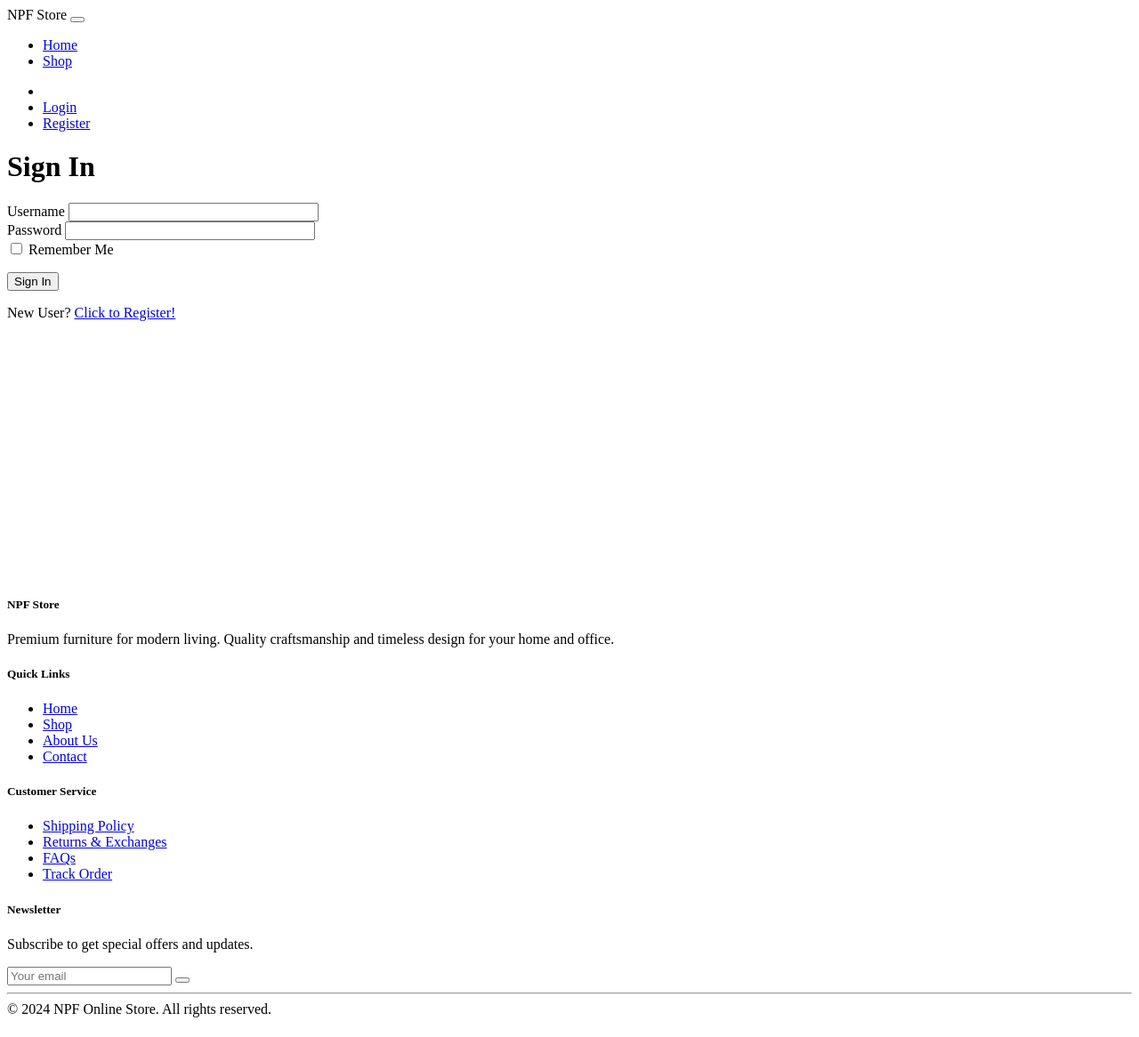
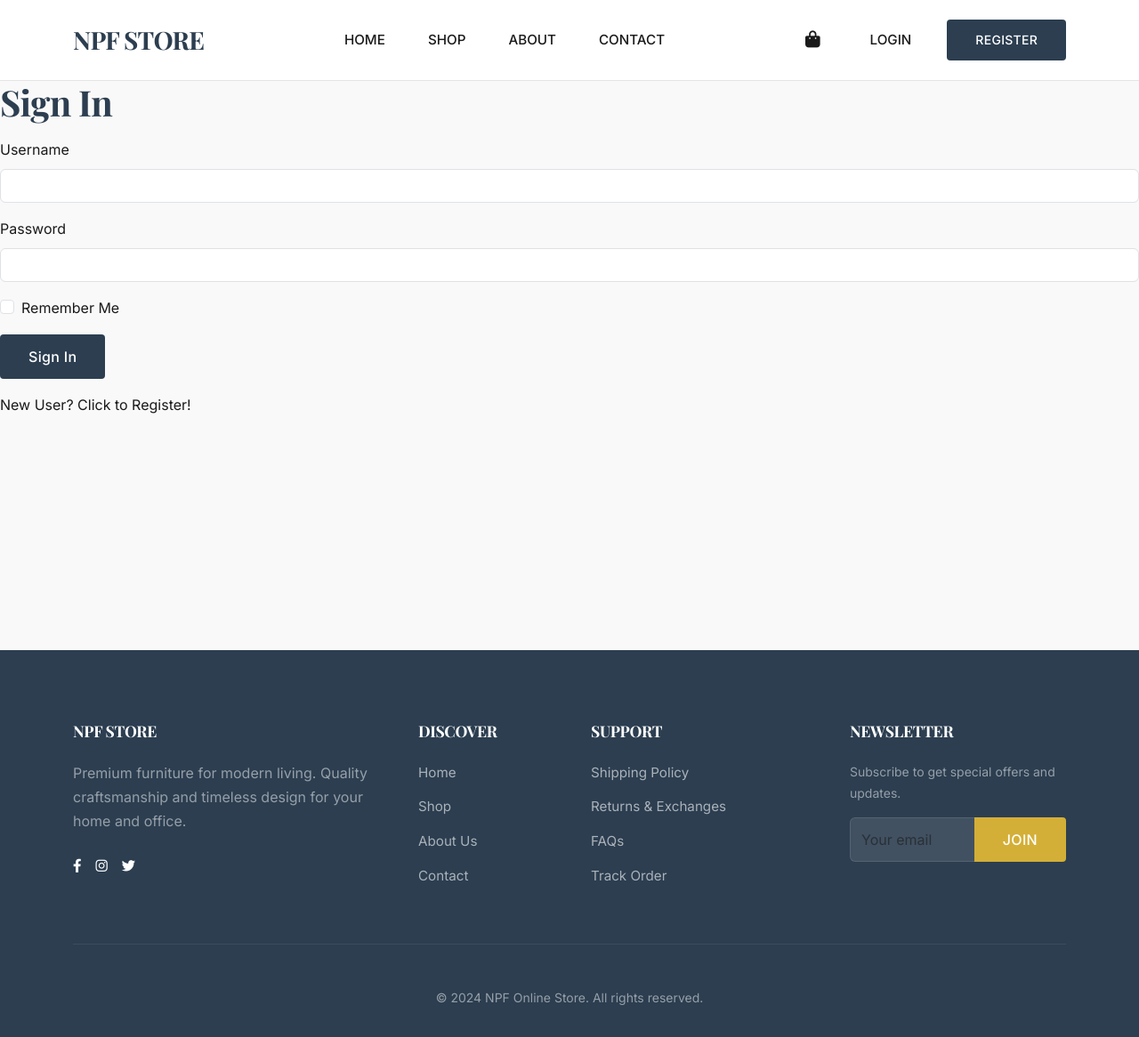
Before and after one commit to qureshi08/NPF-Online-Store, a Flask app: a page that uses app/templates/base.html in a window 1280 px wide. Shown: the whole page at 89% size. Before the commit the page ends 1144 px from the top, so only its background shows below. Run offline with Flask 3, Linux system fonts and the light colour scheme.

Commit message:
Fix base.html structure to restore CSS and layout

```diff
--- a/app/templates/base.html
+++ b/app/templates/base.html
@@ -1,24 +1,54 @@
-<i class="fas fa-couch me-2 text-primary-custom"></i>NPF Store
+<!doctype html>
+<html lang="en">
+
+<head>
+  <meta charset="utf-8">
+  <meta name="viewport" content="width=device-width, initial-scale=1">
+  <title>{{ title }} - NPF Online Store</title>
+  <!-- Bootstrap 5 -->
+  <link href="https://cdn.jsdelivr.net/npm/bootstrap@5.3.0/dist/css/bootstrap.min.css" rel="stylesheet">
+  <!-- Font Awesome -->
+  <link rel="stylesheet" href="https://cdnjs.cloudflare.com/ajax/libs/font-awesome/6.4.0/css/all.min.css">
+  <!-- Swiper JS -->
+  <link rel="stylesheet" href="https://cdn.jsdelivr.net/npm/swiper@10/swiper-bundle.min.css" />
+  <!-- AOS Animation -->
+  <link href="https://unpkg.com/aos@2.3.1/dist/aos.css" rel="stylesheet">
+  <!-- Custom CSS -->
+  <link rel="stylesheet" href="{{ url_for('static', filename='css/style.css') }}">
+</head>
+
+<body>
+  <!-- Navbar -->
+  <nav class="navbar navbar-expand-lg sticky-top">
+    <div class="container">
+      <a class="navbar-brand" href="{{ url_for('main.index') }}">
+        NPF STORE
       </a>
       <button class="navbar-toggler" type="button" data-bs-toggle="collapse" data-bs-target="#navbarNav">
         <span class="navbar-toggler-icon"></span>
       </button>
       <div class="collapse navbar-collapse" id="navbarNav">
-  <ul class="navbar-nav me-auto mb-2 mb-lg-0">
+        <ul class="navbar-nav mx-auto mb-2 mb-lg-0">
           <li class="nav-item">
-      <a class="nav-link" href="{{ url_for('main.index') }}">Home</a>
+            <a class="nav-link" href="{{ url_for('main.index') }}">HOME</a>
           </li>
           <li class="nav-item">
-      <a class="nav-link" href="{{ url_for('main.shop') }}">Shop</a>
+            <a class="nav-link" href="{{ url_for('main.shop') }}">SHOP</a>
+          </li>
+          <li class="nav-item">
+            <a class="nav-link" href="{{ url_for('main.about') }}">ABOUT</a>
+          </li>
+          <li class="nav-item">
+            <a class="nav-link" href="{{ url_for('main.contact') }}">CONTACT</a>
           </li>
         </ul>
 
-  <ul class="navbar-nav align-items-center">
-    <li class="nav-item me-3">
-      <a class="nav-link position-relative" href="{{ url_for('cart.index') }}">
-        <i class="fas fa-shopping-cart fa-lg"></i>
+        <ul class="navbar-nav align-items-center gap-3">
+          <li class="nav-item">
+            <a class="nav-link position-relative p-0" href="{{ url_for('cart.index') }}">
+              <i class="fas fa-shopping-bag fa-lg"></i>
               {% if session.get('cart') %}
-        <span class="position-absolute top-0 start-100 translate-middle badge rounded-pill bg-primary-custom">
+              <span class="position-absolute top-0 start-100 translate-middle badge rounded-pill bg-accent">
                 {{ session.get('cart')|length }}
               </span>
               {% endif %}
@@ -27,32 +57,29 @@
 
           {% if current_user.is_anonymous %}
           <li class="nav-item">
-      <a class="nav-link" href="{{ url_for('auth.login') }}">Login</a>
+            <a class="nav-link" href="{{ url_for('auth.login') }}">LOGIN</a>
           </li>
-    <li class="nav-item ms-2">
-      <a class="btn btn-primary text-white" href="{{ url_for('auth.register') }}">Register</a>
+          <li class="nav-item">
+            <a class="btn btn-primary btn-sm" href="{{ url_for('auth.register') }}">REGISTER</a>
           </li>
           {% else %}
           <li class="nav-item dropdown">
             <a class="nav-link dropdown-toggle" href="#" id="navbarDropdown" role="button" data-bs-toggle="dropdown">
-        <i class="fas fa-user-circle me-1"></i> {{ current_user.username }}
+              {{ current_user.username }}
             </a>
-      <ul class="dropdown-menu dropdown-menu-end shadow-sm border-0">
+            <ul class="dropdown-menu dropdown-menu-end shadow-md border-0 rounded-0 mt-2">
               {% if current_user.is_admin %}
-        <li><a class="dropdown-item" href="{{ url_for('admin.index') }}"><i
-              class="fas fa-tachometer-alt me-2"></i>Dashboard</a></li>
+              <li><a class="dropdown-item py-2" href="{{ url_for('admin.index') }}">Dashboard</a></li>
               <li>
                 <hr class="dropdown-divider">
               </li>
               {% endif %}
-        <li><a class="dropdown-item" href="{{ url_for('auth.orders') }}"><i class="fas fa-history me-2"></i>My
-            Orders</a></li>
-        <li><a class="dropdown-item" href="#"><i class="fas fa-cog me-2"></i>Settings</a></li>
+              <li><a class="dropdown-item py-2" href="{{ url_for('auth.orders') }}">My Orders</a></li>
+              <li><a class="dropdown-item py-2" href="#">Settings</a></li>
               <li>
                 <hr class="dropdown-divider">
               </li>
-        <li><a class="dropdown-item text-danger" href="{{ url_for('auth.logout') }}"><i
-              class="fas fa-sign-out-alt me-2"></i>Logout</a></li>
+              <li><a class="dropdown-item py-2 text-danger" href="{{ url_for('auth.logout') }}">Logout</a></li>
             </ul>
           </li>
           {% endif %}
@@ -62,62 +89,65 @@
   </nav>
 
   <!-- Main Content -->
-<div class="container mt-4" style="min-height: 60vh;">
+  <div style="min-height: 70vh;">
     {% with messages = get_flashed_messages() %}
     {% if messages %}
+    <div class="container mt-4">
       {% for message in messages %}
-  <div class="alert alert-info alert-dismissible fade show" role="alert">
+      <div class="alert alert-light border shadow-sm alert-dismissible fade show" role="alert">
         {{ message }}
         <button type="button" class="btn-close" data-bs-dismiss="alert"></button>
       </div>
       {% endfor %}
+    </div>
     {% endif %}
     {% endwith %}
+
     {% block content %}{% endblock %}
   </div>
 
   <!-- Footer -->
   <footer>
     <div class="container">
-    <div class="row g-4">
-      <div class="col-md-4">
-        <h5 class="mb-3"><i class="fas fa-couch me-2 text-primary-custom"></i>NPF Store</h5>
-        <p class="text-white-50">Premium furniture for modern living. Quality craftsmanship and timeless design for
-          your home and office.</p>
-        <div class="social-links mt-3">
-          <a href="#" class="text-white me-3"><i class="fab fa-facebook-f"></i></a>
-          <a href="#" class="text-white me-3"><i class="fab fa-instagram"></i></a>
-          <a href="#" class="text-white me-3"><i class="fab fa-twitter"></i></a>
+      <div class="row g-5">
+        <div class="col-lg-4 col-md-6">
+          <h5 class="mb-4">NPF STORE</h5>
+          <p class="text-white-50 mb-4">Premium furniture for modern living. Quality craftsmanship and timeless design
+            for your home and office.</p>
+          <div class="d-flex gap-3">
+            <a href="#" class="text-white"><i class="fab fa-facebook-f"></i></a>
+            <a href="#" class="text-white"><i class="fab fa-instagram"></i></a>
+            <a href="#" class="text-white"><i class="fab fa-twitter"></i></a>
           </div>
         </div>
-      <div class="col-md-2">
-        <h5 class="mb-3">Quick Links</h5>
+        <div class="col-lg-2 col-md-6">
+          <h5 class="mb-4">DISCOVER</h5>
           <ul class="list-unstyled">
-          <li><a href="{{ url_for('main.index') }}" class="text-white-50 text-decoration-none">Home</a></li>
-          <li><a href="{{ url_for('main.shop') }}" class="text-white-50 text-decoration-none">Shop</a></li>
-          <li><a href="#" class="text-white-50 text-decoration-none">About Us</a></li>
-          <li><a href="#" class="text-white-50 text-decoration-none">Contact</a></li>
+            <li><a href="{{ url_for('main.index') }}">Home</a></li>
+            <li><a href="{{ url_for('main.shop') }}">Shop</a></li>
+            <li><a href="{{ url_for('main.about') }}">About Us</a></li>
+            <li><a href="{{ url_for('main.contact') }}">Contact</a></li>
           </ul>
         </div>
-      <div class="col-md-3">
-        <h5 class="mb-3">Customer Service</h5>
+        <div class="col-lg-3 col-md-6">
+          <h5 class="mb-4">SUPPORT</h5>
           <ul class="list-unstyled">
-          <li><a href="#" class="text-white-50 text-decoration-none">Shipping Policy</a></li>
-          <li><a href="#" class="text-white-50 text-decoration-none">Returns & Exchanges</a></li>
-          <li><a href="#" class="text-white-50 text-decoration-none">FAQs</a></li>
-          <li><a href="#" class="text-white-50 text-decoration-none">Track Order</a></li>
+            <li><a href="{{ url_for('main.shipping') }}">Shipping Policy</a></li>
+            <li><a href="{{ url_for('main.returns') }}">Returns & Exchanges</a></li>
+            <li><a href="{{ url_for('main.faqs') }}">FAQs</a></li>
+            <li><a href="{{ url_for('auth.orders') }}">Track Order</a></li>
           </ul>
         </div>
-      <div class="col-md-3">
-        <h5 class="mb-3">Newsletter</h5>
-        <p class="text-white-50 small">Subscribe to get special offers and updates.</p>
-        <div class="input-group mb-3">
+        <div class="col-lg-3 col-md-6">
+          <h5 class="mb-4">NEWSLETTER</h5>
+          <p class="text-white-50 small mb-3">Subscribe to get special offers and updates.</p>
+          <div class="input-group">
             <input type="email" class="form-control" placeholder="Your email">
-          <button class="btn btn-primary" type="button"><i class="fas fa-paper-plane"></i></button>
+            <button class="btn btn-accent" type="button">JOIN</button>
           </div>
         </div>
       </div>
-    <hr class="my-4 border-secondary">
+      <hr class="my-5 border-secondary opacity-25">
       <div class="text-center text-white-50 small">
         &copy; 2024 NPF Online Store. All rights reserved.
       </div>
@@ -129,11 +159,11 @@
   <script src="https://cdn.jsdelivr.net/npm/swiper@10/swiper-bundle.min.js"></script>
   <script src="https://unpkg.com/aos@2.3.1/dist/aos.js"></script>
   <script>
-  // Initialize AOS
     AOS.init({
-    duration: 800,
+      duration: 1000,
       once: true,
-    offset: 100
+      offset: 50,
+      easing: 'ease-out-cubic'
     });
   </script>
   {% block scripts %}{% endblock %}
```
Lines whose indentation alone changed are shown as unchanged.
